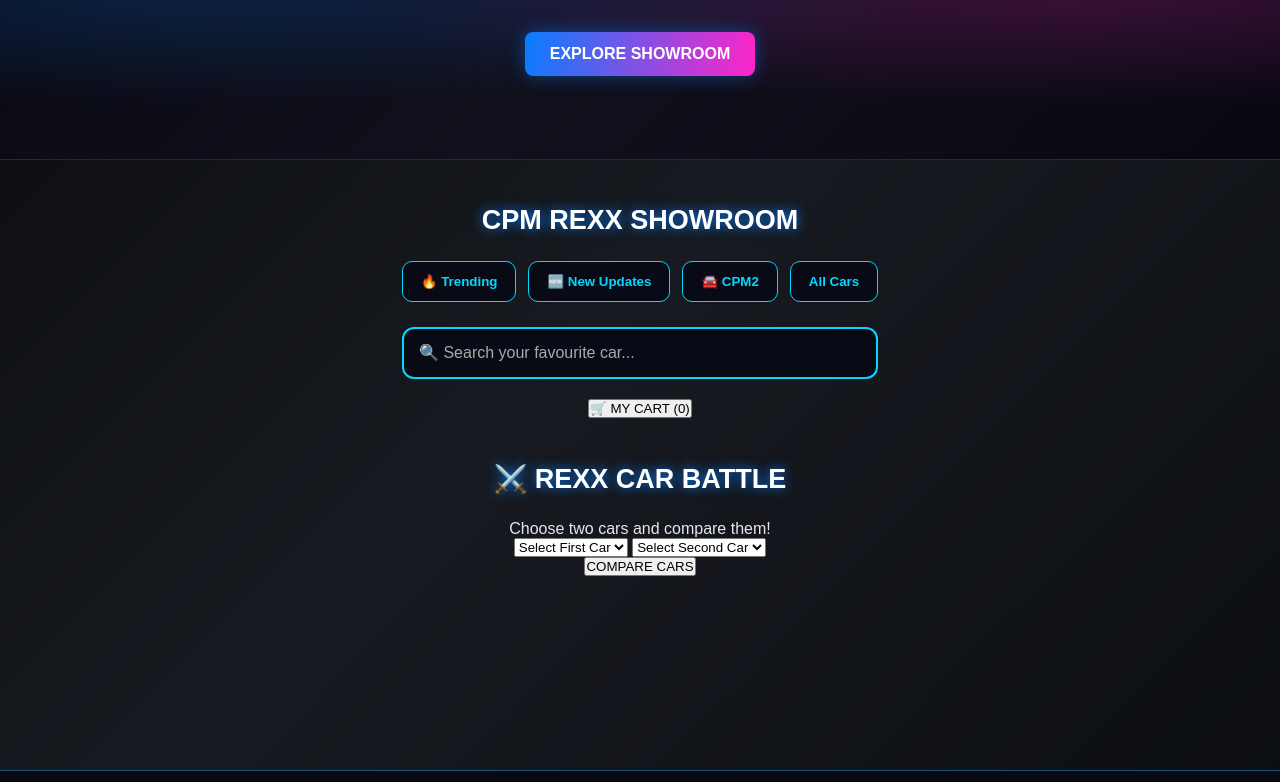
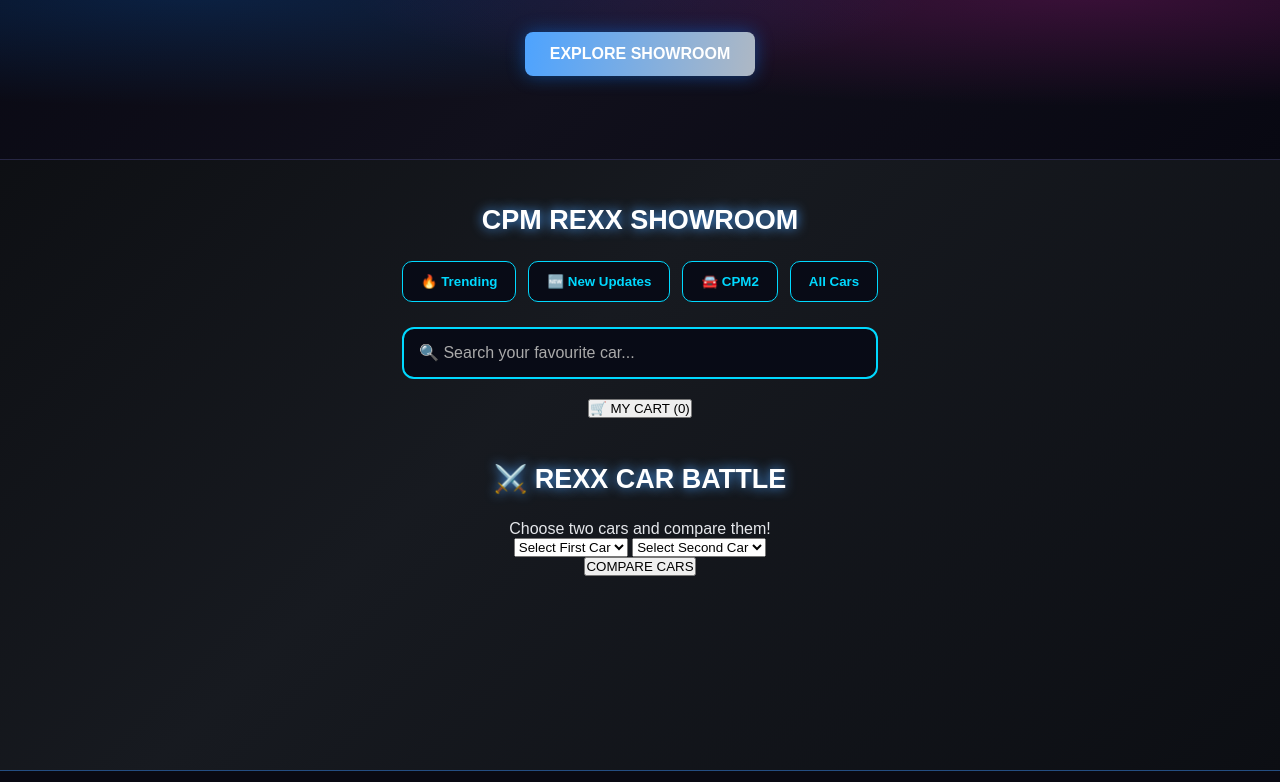
Before and after one commit to cpmrex/cpm-rex-store, a plain HTML site: page index.html in a window 1280 px wide. Shown: the part 319-1101 px from the top of the page. Drawn offline with nearby package versions, Linux system fonts and the light colour scheme; no server answers.

Commit message:
Update style.css

```diff
--- a/style.css
+++ b/style.css
@@ -1,12 +1,11 @@
 :root {
-  --blue: #087dff;
-  --pink: #ff24c8;
-  --bg: #05050a;
-  --card: #101018;
-  --text: #f5f5ff;
-  --muted: #999bad;
+  --blue: #4da3ff;
+  --pink: #aeb8c4;
+  --bg: #0b0d12;
+  --card: #171a20;
+  --text: #f1f3f5;
+  --muted: #a5adb8;
 }
-
 * {
   margin: 0;
   padding: 0;
```
